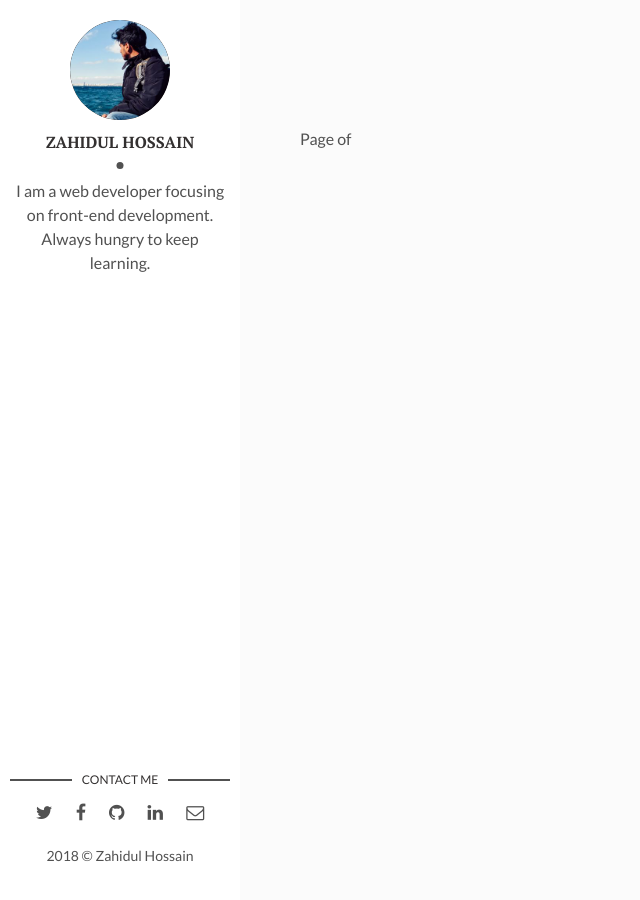
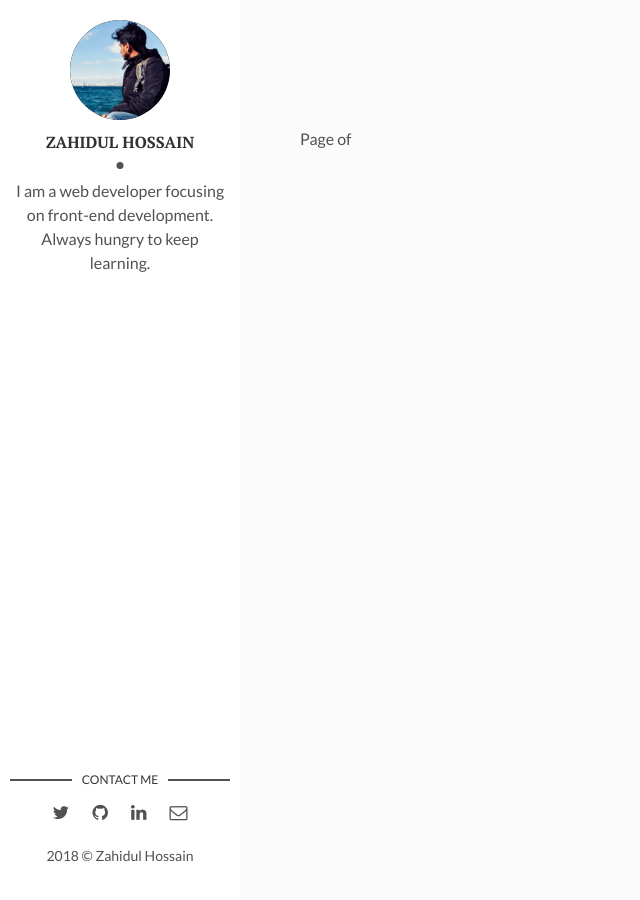
Before and after one commit to choyan/choyan.github.io, a Jekyll site: the page built from index.md, in a window 1280 px wide. Shown: the whole page, without its empty margins (0-640 px from the left). Built offline with Jekyll 4.4.1, drawn with Linux system fonts in a browser that asks for light colours; the list of posts is cut into pages by our own code.

Commit message:
Removed Facebook

```diff
--- a/_layouts/main.html
+++ b/_layouts/main.html
@@ -20,11 +20,6 @@ layout: default
           <li><a href="https://twitter.com/{{ site.twitter }}" target="_blank"><i class="fa fa-twitter" aria-hidden="true"></i></a></li>
         {% else %}
           <li><a href="https://twitter.com/artemsheludko_" target="_blank"><i class="fa fa-twitter" aria-hidden="true"></i></a></li>
-        {% endif %}
-        {% if site.facebook %}
-          <li><a href="https://facebook.com/{{ site.facebook }}" target="_blank"><i class="fa fa-facebook" aria-hidden="true"></i></a></li>
-        {% else %}
-          <li><a href="https://facebook.com/" target="_blank"><i class="fa fa-facebook" aria-hidden="true"></i></a></li>
         {% endif %}
         {% if site.github %}
           <li class="github"><a href="http://github.com/{{site.github}}" target="_blank"><i class="fa fa-github"></i></a></li>
```
